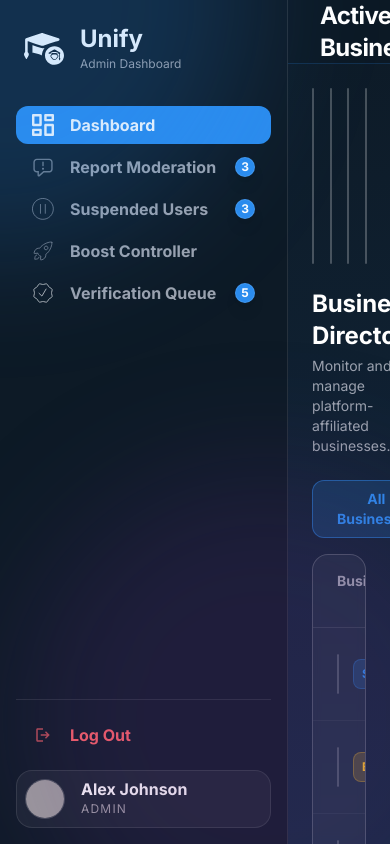
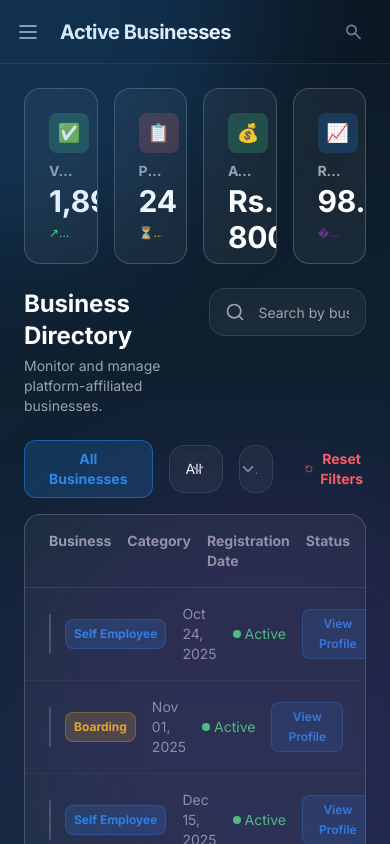
Before and after one commit to Shehan-Dinusha/Unify, a React (Vite) app in the folder frontend/: page /active-businesses in a window 390 px wide. Built offline with nearby package versions, Linux system fonts and the light colour scheme; grey boxes are pictures that could not be loaded.

Commit message:
Make sidebar mobile responsive & polish verification UI

```diff
--- a/frontend/src/components/layout/Header.jsx
+++ b/frontend/src/components/layout/Header.jsx
@@ -1,9 +1,20 @@
-const Header = ({ title = "News Feed", rightContent }) => {
+import { Menu } from "lucide-react";
+
+const Header = ({ title = "News Feed", rightContent, onMenuToggle }) => {
   return (
-    <header className="h-16 w-full px-8 bg-dark-1/80 backdrop-blur-md border-b border-primary-blue/20 flex justify-between items-center sticky top-0 z-10 font-inter">
+    <header className="h-16 w-full px-4 md:px-8 bg-dark-1/80 backdrop-blur-md border-b border-primary-blue/20 flex justify-between items-center sticky top-0 z-20 font-inter">
       {/* Dynamic Title */}
-      <div className="flex flex-col justify-center">
-        <h2 className="text-white text-2xl font-bold leading-8 tracking-tight">
+      <div className="flex items-center gap-3">
+        {onMenuToggle && (
+          <button
+            className="md:hidden p-2 -ml-2 text-text-secondary hover:text-white transition-colors rounded-lg"
+            onClick={onMenuToggle}
+            aria-label="Toggle Menu"
+          >
+            <Menu className="w-6 h-6" />
+          </button>
+        )}
+        <h2 className="text-white text-xl md:text-2xl font-bold leading-8 tracking-tight truncate">
           {title}
         </h2>
       </div>
@@ -14,9 +25,15 @@ const Header = ({ title = "News Feed", rightContent }) => {
           rightContent
         ) : (
           <div className="flex items-center gap-2">
-
-            <button className="p-2 relative flex items-center justify-center shrink-0 hover:bg-white/5 rounded-full transition-colors" onClick={() => console.log('Search')}>
-              <img src="/icon_search.svg" alt="Search" className="w-6 h-6 opacity-70" />
+            <button
+              className="p-2 relative flex items-center justify-center shrink-0 hover:bg-white/5 rounded-full transition-colors"
+              onClick={() => console.log("Search")}
+            >
+              <img
+                src="/icon_search.svg"
+                alt="Search"
+                className="w-6 h-6 opacity-70"
+              />
             </button>
           </div>
         )}
--- a/frontend/src/components/layout/MainLayout.jsx
+++ b/frontend/src/components/layout/MainLayout.jsx
@@ -1,22 +1,42 @@
-import React from 'react';
-import UnifiedSidebar from './Sidebar';
-import Header from './Header';
+import React, { useState } from "react";
+import UnifiedSidebar from "./Sidebar";
+import Header from "./Header";
 
-const MainLayout = ({ children, user, pageTitle, headerRight, verificationCount }) => {
+const MainLayout = ({
+  children,
+  user,
+  pageTitle,
+  headerRight,
+  verificationCount,
+}) => {
+  const [isSidebarOpen, setIsSidebarOpen] = useState(false);
+
+  const toggleSidebar = () => {
+    setIsSidebarOpen((prevState) => !prevState);
+  };
+
   return (
     <div className="h-screen bg-app-bg flex font-inter selection:bg-primary-blue/30 relative">
       {/* Background Orbs - Overlay */}
-      <div className="fixed top-0 left-0 w-[500px] h-[500px] bg-primary-blue/20 rounded-full blur-3xl -translate-x-1/2 -translate-y-1/2 pointer-events-none z-50"></div>
-      <div className="fixed bottom-0 right-0 w-[500px] h-[500px] bg-primary-accent/20 rounded-full blur-3xl translate-x-1/4 translate-y-1/4 pointer-events-none z-50"></div>
+      <div className="fixed top-0 left-0 w-[500px] h-[500px] bg-primary-blue/20 rounded-full blur-3xl -translate-x-1/2 -translate-y-1/2 pointer-events-none z-[100]"></div>
+      <div className="fixed bottom-0 right-0 w-[500px] h-[500px] bg-primary-accent/20 rounded-full blur-3xl translate-x-1/4 translate-y-1/4 pointer-events-none z-[100]"></div>
 
       {/* Fixed Sidebar */}
-      <UnifiedSidebar user={user} verificationCount={verificationCount} />
+      <UnifiedSidebar
+        user={user}
+        verificationCount={verificationCount}
+        isOpen={isSidebarOpen}
+        onClose={() => setIsSidebarOpen(false)}
+      />
 
       {/* Main Content Area */}
       <div className="flex-1 min-w-0 flex flex-col overflow-hidden">
-
         {/* Dynamic Header */}
-        <Header title={pageTitle} rightContent={headerRight} />
+        <Header
+          title={pageTitle}
+          rightContent={headerRight}
+          onMenuToggle={toggleSidebar}
+        />
 
         {/* Page Content */}
         <main className="p-lg flex-1 overflow-y-auto overflow-x-hidden scrollbar-hide">
--- a/frontend/src/components/layout/Sidebar.jsx
+++ b/frontend/src/components/layout/Sidebar.jsx
@@ -1,14 +1,34 @@
-import React from 'react';
-import { useNavigate, useLocation } from 'react-router-dom';
+import React from "react";
+import { useNavigate, useLocation } from "react-router-dom";
 import {
-  Rss, Bell, MessageSquare, PackageSearch, Store, GraduationCap,
-  LayoutDashboard, ShieldAlert, UserX, Zap, UserCheck,
-  ShoppingCart, ClipboardList, LogOut
-} from 'lucide-react';
+  Rss,
+  Bell,
+  MessageSquare,
+  PackageSearch,
+  Store,
+  GraduationCap,
+  LayoutDashboard,
+  ShieldAlert,
+  UserX,
+  Zap,
+  UserCheck,
+  ShoppingCart,
+  ClipboardList,
+  LogOut,
+} from "lucide-react";
 
 // Sub-component for individual Nav Items
-const SidebarItem = ({ icon: Icon, iconSrc, label, badge, active = false, isDanger = false, path }) => {
-  const baseStyles = "w-full px-md py-sm rounded-xl inline-flex justify-between items-center transition-all duration-200 cursor-pointer group";
+const SidebarItem = ({
+  icon: Icon,
+  iconSrc,
+  label,
+  badge,
+  active = false,
+  isDanger = false,
+  path,
+}) => {
+  const baseStyles =
+    "w-full px-md py-sm rounded-xl inline-flex justify-between items-center transition-all duration-200 cursor-pointer group";
 
   const activeStyles = active
     ? "bg-primary-blue shadow-custom text-text-primary"
@@ -28,23 +48,34 @@ const SidebarItem = ({ icon: Icon, iconSrc, label, badge, active = false, isDang
           <img
             src={iconSrc}
             alt={label}
-            className={`w-[22px] h-[22px] object-contain transition-transform group-hover:scale-110 ${active ? 'brightness-200 contrast-200' : 'opacity-70 group-hover:opacity-100'}`}
+            className={`w-[22px] h-[22px] object-contain transition-transform group-hover:scale-110 ${active ? "brightness-200 contrast-200" : "opacity-70 group-hover:opacity-100"}`}
           />
         ) : (
-          <Icon size={22} className={active ? "text-text-primary" : "group-hover:scale-110 transition-transform"} />
+          <Icon
+            size={22}
+            className={
+              active
+                ? "text-text-primary"
+                : "group-hover:scale-110 transition-transform"
+            }
+          />
         )}
-        <span className="text-body-medium font-bold font-inter leading-5">{label}</span>
+        <span className="text-body-medium font-bold font-inter leading-5">
+          {label}
+        </span>
       </div>
       {!!badge && !active && (
         <div className="w-5 h-5 bg-primary-blue rounded-full flex justify-center items-center border border-white/10 shadow-lg">
-          <span className="text-text-primary text-body-extra-small-bold font-inter">{badge}</span>
+          <span className="text-text-primary text-body-extra-small-bold font-inter">
+            {badge}
+          </span>
         </div>
       )}
     </div>
   );
 };
 
-const UnifiedSidebar = ({ user, verificationCount }) => {
+const UnifiedSidebar = ({ user, verificationCount, isOpen, onClose }) => {
   const { pathname } = useLocation();
 
   // Configuration Map for different user roles
@@ -58,17 +89,45 @@ const UnifiedSidebar = ({ user, verificationCount }) => {
         { icon: PackageSearch, label: "Lost & Found", path: "/lost-and-found" },
         { icon: Store, label: "Marketplace", path: "/marketplace" },
         { icon: GraduationCap, label: "Learning", path: "/learning" },
-      ]
+      ],
     },
     admin: {
       title: "Admin Dashboard",
       links: [
-        { iconSrc: "/icon_dashboard.svg", label: "Dashboard", path: "/", childPaths: ["/revenue-overview", "/active-businesses", "/student-management"] },
-        { iconSrc: "/icon_report_moderation.svg", label: "Report Moderation", badge: 3, path: "/report-moderation" },
-        { iconSrc: "/icon_suspended_users.svg", label: "Suspended Users", badge: 3, path: "/suspended-users" },
-        { iconSrc: "/icon_boost_controller.svg", label: "Boost Controller", path: "/boost-controller" },
-        { iconSrc: "/icon_tab_verified.svg", label: "Verification Queue", badge: verificationCount, path: "/verification-queue" },
-      ]
+        {
+          iconSrc: "/icon_dashboard.svg",
+          label: "Dashboard",
+          path: "/",
+          childPaths: [
+            "/revenue-overview",
+            "/active-businesses",
+            "/student-management",
+          ],
+        },
+        {
+          iconSrc: "/icon_report_moderation.svg",
+          label: "Report Moderation",
+          badge: 3,
+          path: "/report-moderation",
+        },
+        {
+          iconSrc: "/icon_suspended_users.svg",
+          label: "Suspended Users",
+          badge: 3,
+          path: "/suspended-users",
+        },
+        {
+          iconSrc: "/icon_boost_controller.svg",
+          label: "Boost Controller",
+          path: "/boost-controller",
+        },
+        {
+          iconSrc: "/icon_tab_verified.svg",
+          label: "Verification Queue",
+          badge: verificationCount,
+          path: "/verification-queue",
+        },
+      ],
     },
     business: {
       title: "Business Dashboard",
@@ -77,7 +136,7 @@ const UnifiedSidebar = ({ user, verificationCount }) => {
         { icon: Bell, label: "Notification", badge: 3, path: "/notifications" },
         { icon: ShoppingCart, label: "My Products", path: "/my-products" },
         { icon: ClipboardList, label: "Order History", path: "/order-history" },
-      ]
+      ],
     },
     club: {
       title: "Clubs & Societies Dashboard",
@@ -85,31 +144,65 @@ const UnifiedSidebar = ({ user, verificationCount }) => {
         { icon: Rss, label: "News Feed", path: "/news-feed" },
         { icon: Bell, label: "Notification", badge: 3, path: "/notifications" },
         { icon: MessageSquare, label: "Message", badge: 3, path: "/messages" },
-        { icon: LayoutDashboard, label: "Order Dashboard", path: "/order-dashboard" },
-      ]
-    }
+        {
+          icon: LayoutDashboard,
+          label: "Order Dashboard",
+          path: "/order-dashboard",
+        },
+      ],
+    },
   };
 
-  const currentConfig = roleConfigs[user.role.toLowerCase()] || roleConfigs.student;
+  const currentConfig =
+    roleConfigs[user.role.toLowerCase()] || roleConfigs.student;
 
   return (
-    <aside className="w-72 h-screen bg-dark-1 border-r border-white/10 flex flex-col justify-between items-start sticky top-0">
+    <>
+      {/* Mobile Overlay */}
+      {isOpen && (
+        <div
+          className="md:hidden fixed inset-0 bg-black/50 backdrop-blur-sm z-40 transition-opacity"
+          onClick={onClose}
+        />
+      )}
 
+      {/* Sidebar Content */}
+      <aside
+        className={`w-72 h-screen bg-dark-1 border-r border-white/10 flex flex-col justify-between items-start
+          fixed md:sticky top-0 left-0 z-50 transform transition-transform duration-300 ease-in-out
+          ${isOpen ? "translate-x-0" : "-translate-x-full md:translate-x-0"}
+        `}
+      >
         {/* Brand & Dynamic Navigation */}
-      <div className="w-full p-md flex flex-col gap-lg">
+        <div className="w-full p-lg md:p-md flex flex-col gap-lg">
           <div className="p-sm flex items-center gap-md">
             <div className="w-10 h-10 rounded-xl flex items-center justify-center shadow-custom overflow-hidden">
-            <img src="/icon_unify_logo.svg" alt="Unify Logo" className="w-full h-full object-contain" />
+              <img
+                src="/icon_unify_logo.svg"
+                alt="Unify Logo"
+                className="w-full h-full object-contain"
+              />
             </div>
             <div className="overflow-hidden">
-            <h1 className="text-text-primary text-2xl font-bold font-inter leading-tight">Unify</h1>
-            <p className="text-text-tertiary text-body-extra-small font-normal font-inter truncate">{currentConfig.title}</p>
+              <h1 className="text-text-primary text-2xl font-bold font-inter leading-tight">
+                Unify
+              </h1>
+              <p className="text-text-tertiary text-body-extra-small font-normal font-inter truncate">
+                {currentConfig.title}
+              </p>
             </div>
           </div>
 
           <nav className="flex flex-col gap-xs w-full">
             {currentConfig.links.map((link, index) => (
-            <SidebarItem key={index} {...link} active={pathname === link.path || (link.childPaths && link.childPaths.includes(pathname))} />
+              <SidebarItem
+                key={index}
+                {...link}
+                active={
+                  pathname === link.path ||
+                  (link.childPaths && link.childPaths.includes(pathname))
+                }
+              />
             ))}
           </nav>
         </div>
@@ -127,12 +220,17 @@ const UnifiedSidebar = ({ user, verificationCount }) => {
               alt="Avatar"
             />
             <div className="overflow-hidden">
-            <h4 className="text-text-primary text-body-medium-bold font-inter truncate">{user.name}</h4>
-            <p className="text-text-tertiary text-body-extra-small font-normal font-inter uppercase tracking-widest">{user.displayRole || user.role}</p>
+              <h4 className="text-text-primary text-body-medium-bold font-inter truncate">
+                {user.name}
+              </h4>
+              <p className="text-text-tertiary text-body-extra-small font-normal font-inter uppercase tracking-widest">
+                {user.displayRole || user.role}
+              </p>
             </div>
           </div>
         </div>
       </aside>
+    </>
   );
 };
 
```
Also changed, not shown: frontend/src/components/common/StatsCard.jsx (+27 -5 lines), frontend/src/components/verification/RequestList.jsx (+87 -46 lines), frontend/src/components/verification/VerifiedList.jsx (+39 -28 lines), frontend/src/pages/VerificationQueue.jsx (+40 -28 lines). Lines whose indentation alone changed are shown as unchanged.
